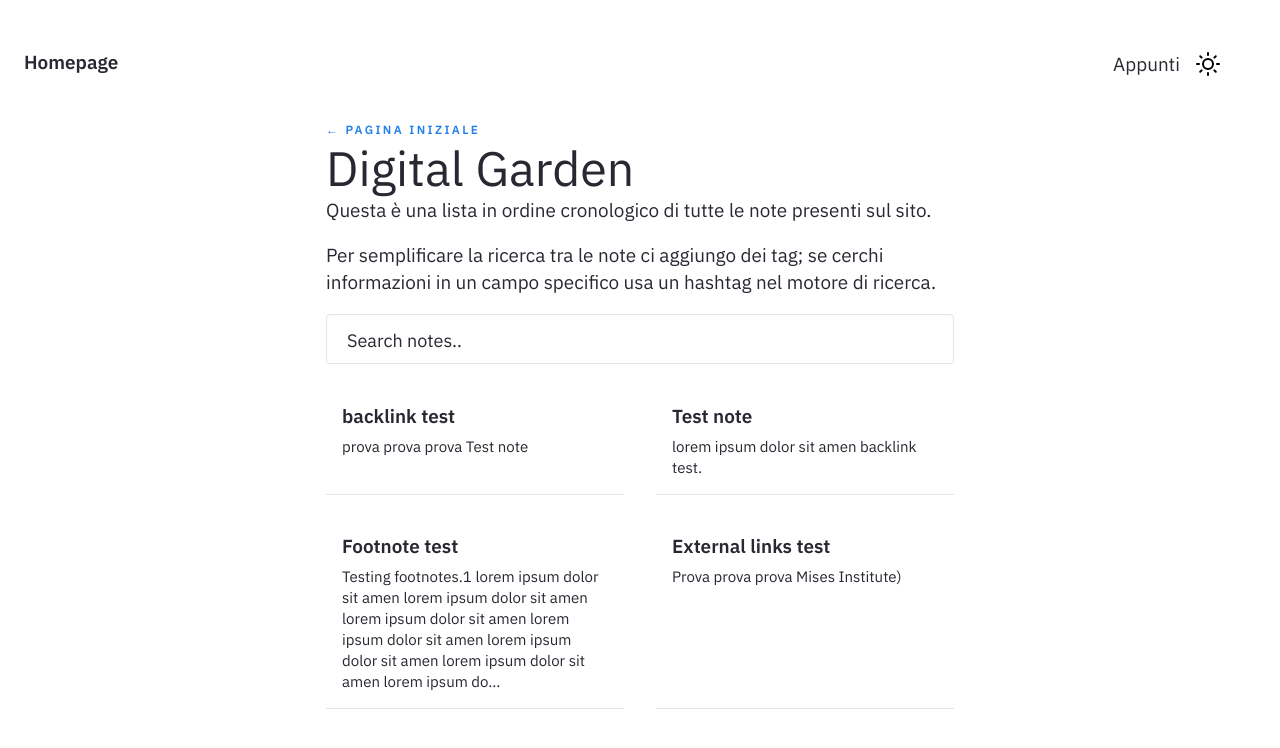
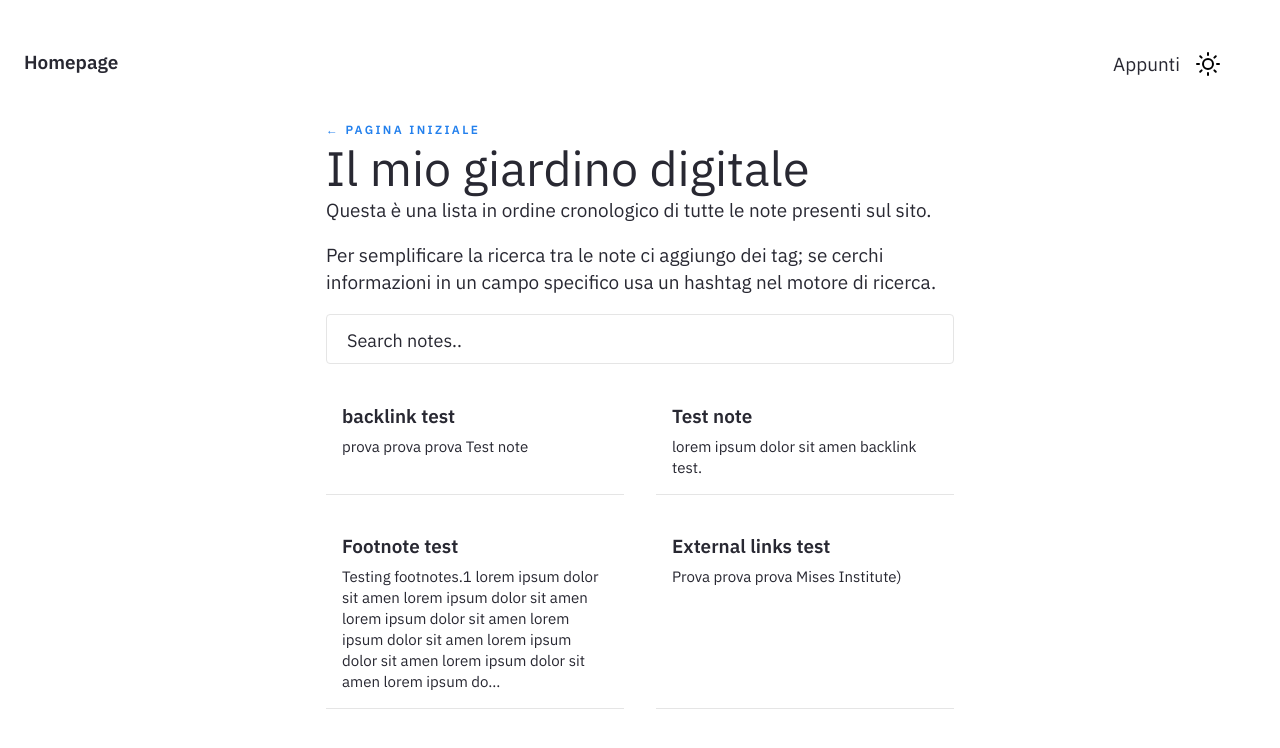
Before and after one commit to LuckOverSkill/walters-garden, a Jekyll site: the page built from pages/notes.md, in a window 1280 px wide. Shown: the top 748 px of the page. Built offline with Jekyll 4.4.1, drawn with Linux system fonts in a browser that asks for light colours.

Commit message:
DESIGN STUFF

```diff
--- a/_includes/Backlinks.html
+++ b/_includes/Backlinks.html
@@ -60,7 +60,7 @@
 {%- assign display_class = 'show' -%}
 {%- endif -%}
 <div class="related {{display_class}}" id="jekyll-seamless-backlinks">
-    <h5 class="meta-title centre-title">Links to this note</h5>
+    <h5 class="meta-title centre-title">Note che linkano qui</h5>
     <div class="related-wrapper">
         {%- for note in site.notes -%}
         {%- if note.url != page.url -%}
--- a/_includes/Homepage.html
+++ b/_includes/Homepage.html
@@ -1,7 +1,8 @@
 <div class="home-intro">
-    <div class="jumbo">{{site.heading}} </div>
+    <!--<div class="jumbo">{{site.heading}} </div>-->
     <div class="home-sub-text">
         <p>Benvenuti nel mio giardino digitale.</p>
         <p>Qui è dove condividerò appunti e pensieri.</p>
+        <p>Puoi cambiare da modalità chiara a scura (o viceversa) cliccando sull'apposita icona in alto a destra.</p>
         <p>Per cercare tra le mie note clicca <a href="/notes">qui</a></p>
 </div> </div>
--- a/_layouts/Post.html
+++ b/_layouts/Post.html
@@ -132,7 +132,7 @@
             <!--- Post Feed Layout-->
             {%- if page.permalink == "/posts" -%}
             <div class="column is-6-widescreen  is-8-desktop is-8-tablet is-12-mobile">
-                <h5 class="meta-title"><a href="/">← Home</a></h5>
+                <h5 class="meta-title"><a href="/">← Pagina iniziale</a></h5>
                 <div class="jumbo">{{page.title}}</div>
                     {%- include Content.html -%}
                     {% for post in site.posts %}
--- a/pages/notes.md
+++ b/pages/notes.md
@@ -2,7 +2,7 @@
 layout: Post
 permalink: /notes
 feedformat: card
-title: Digital Garden
+title: Il mio giardino digitale
 ---
 
 Questa è una lista in ordine cronologico di tutte le note presenti sul sito.
```
Also changed, not shown: _layouts/tag_page.html (deleted, +0 -13 lines), _notes/Public/External links test.md (renamed from _notes/External links test.md), _notes/Public/Footnote test.md (renamed from _notes/Footnote test.md).
